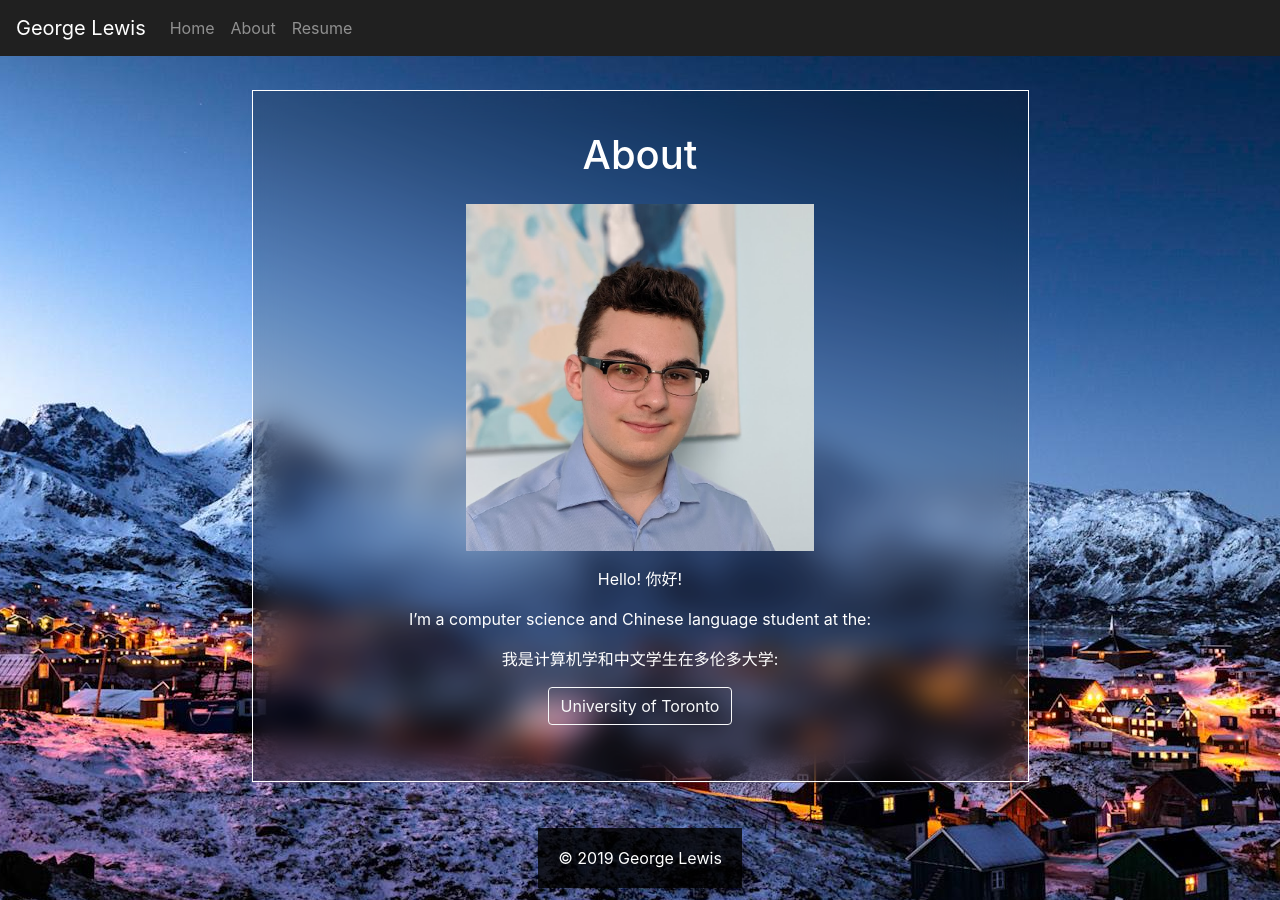
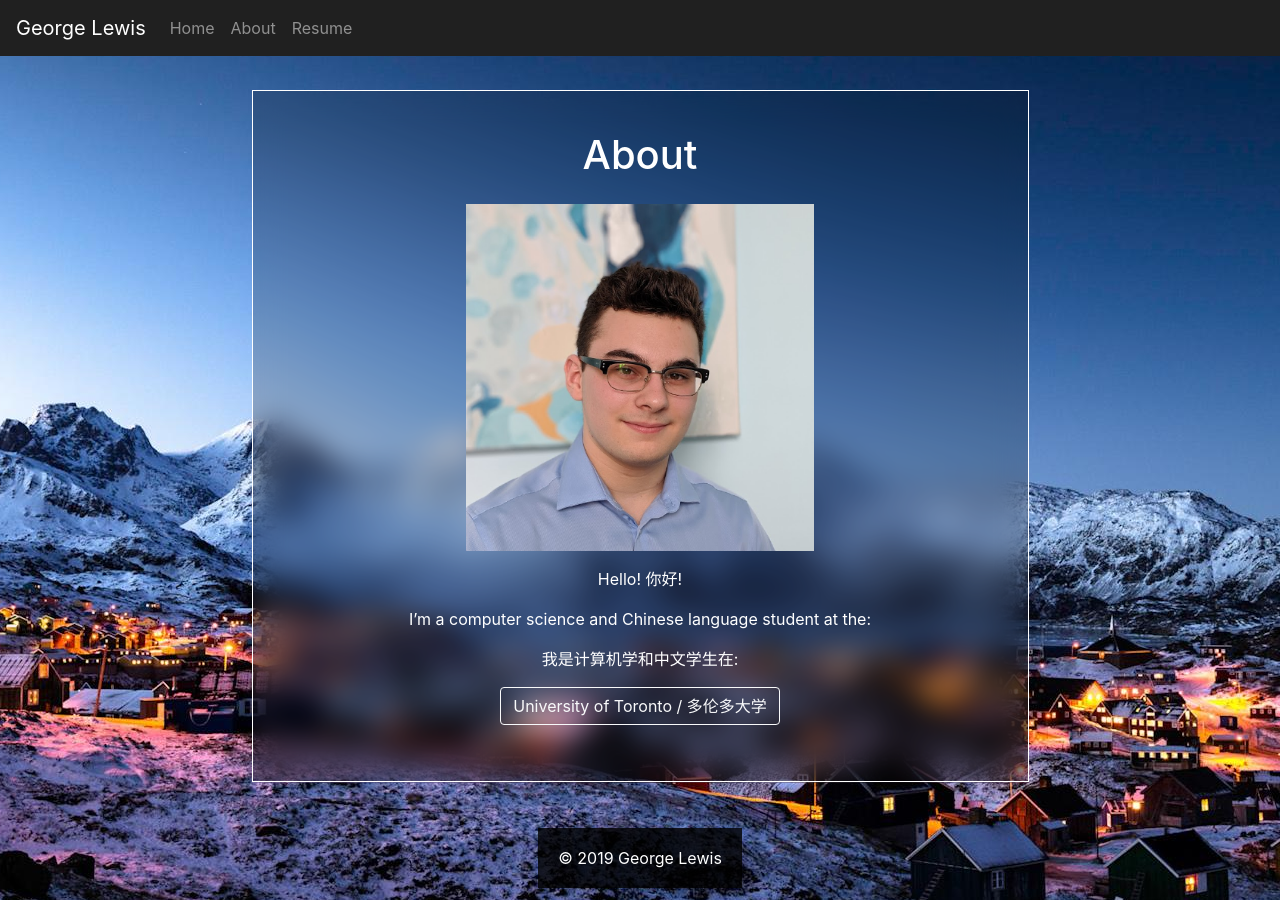
Before and after one commit to George-lewis/george-lewis.github.io, a Jekyll site: the page built from _pages/about.markdown, in a window 1280 px wide. Built offline with Jekyll 4.4.1, drawn with Linux system fonts in a browser that asks for light colours; some of the changed lines change nothing that is shown.

Commit message:
Update chinese

```diff
--- a/_pages/about.markdown
+++ b/_pages/about.markdown
@@ -11,6 +11,6 @@ Hello! 你好!
 
 I'm a computer science and Chinese language student at the:
 
-我是计算机学和中文学生在多伦多大学:
+我是计算机学和中文学生在:
 
-<a class="btn btn-outline-light" href="https://www.utoronto.ca/">University of Toronto</a>
+<a class="btn btn-outline-light" href="https://www.utoronto.ca/">University of Toronto / 多伦多大学</a>
```
